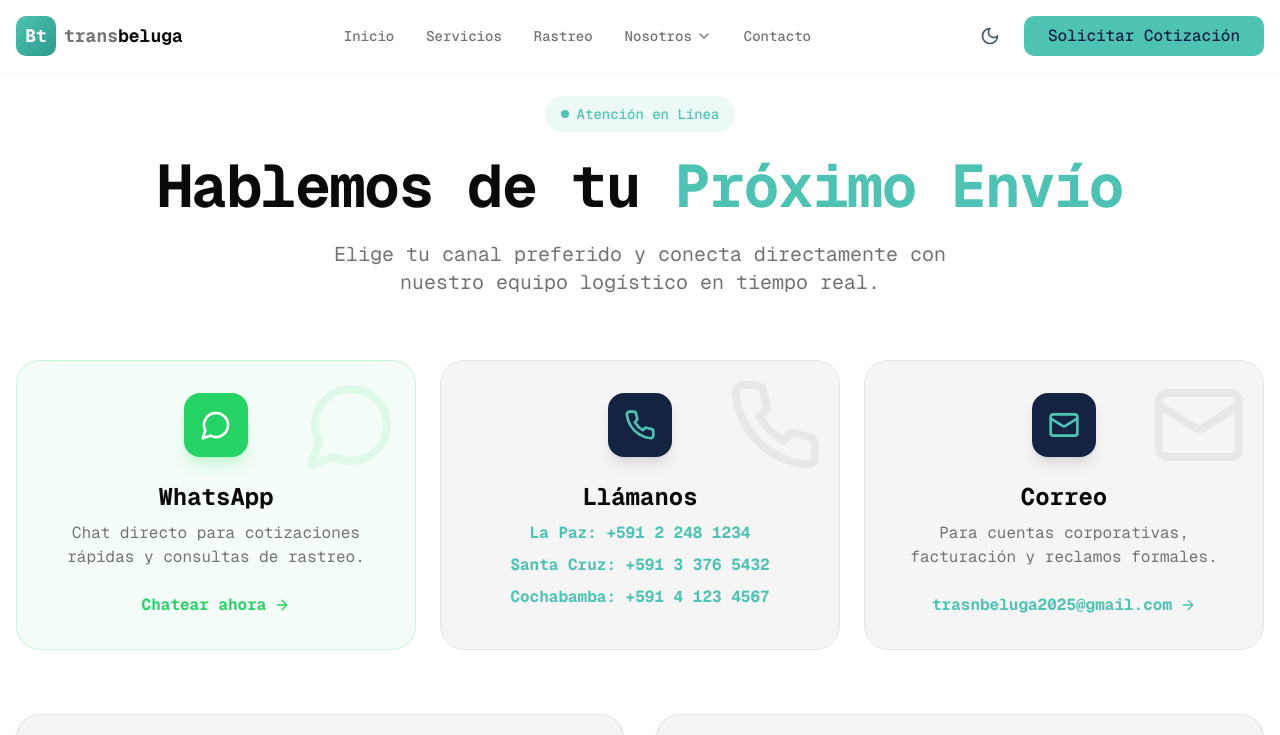
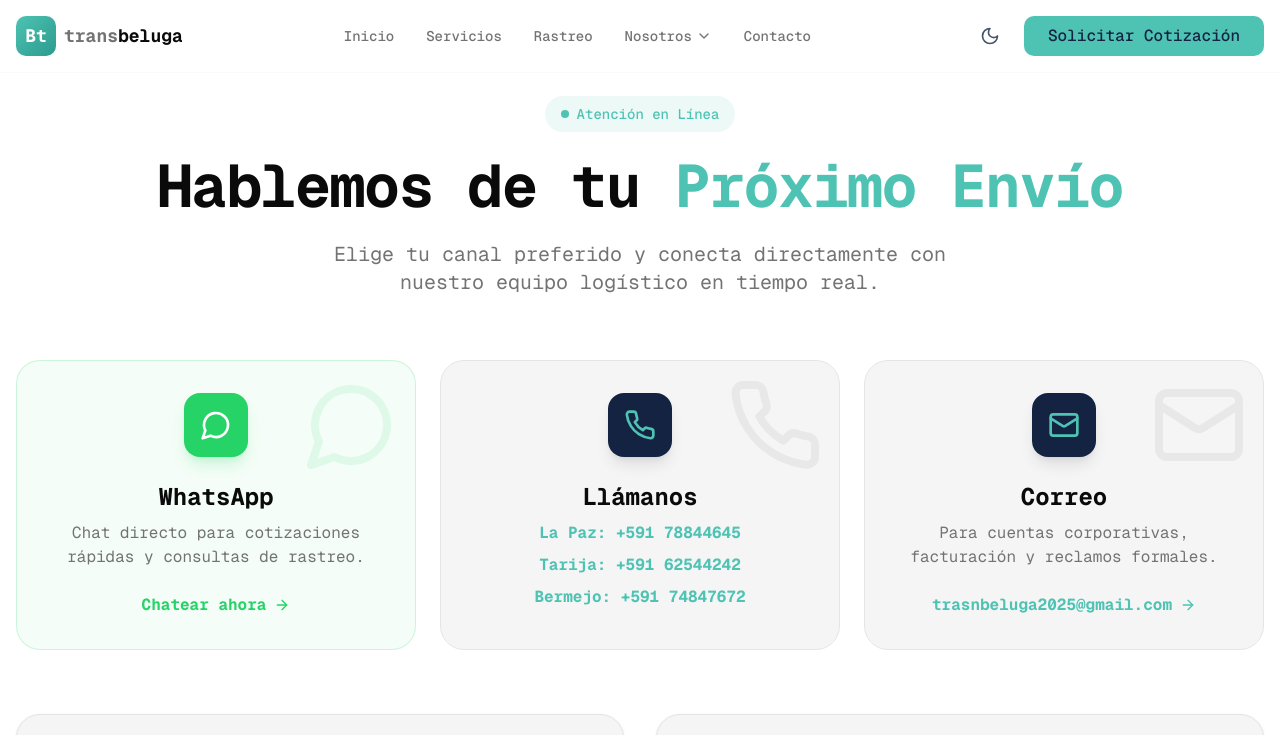
Before and after one commit to Ferchissss/transporte, a Next.js app: page /contact in a window 1280 px wide. Shown: the top 735 px of the page. Built offline with nearby package versions, Linux system fonts and the light colour scheme.

Commit message:
Refactor contact page layout and contact methods

```diff
--- a/app/contact/page.tsx
+++ b/app/contact/page.tsx
@@ -58,13 +58,13 @@ export default function Contact() {
             <h3 className="text-2xl font-bold mb-2 text-foreground">Llámanos</h3>
             <div className="flex flex-col gap-2">
               <a href="tel:+59122481234" className="text-[#4ec3b3] font-bold hover:underline">
-                La Paz: +591 2 248 1234
+                La Paz: +591 78844645
               </a>
               <a href="tel:+59133765432" className="text-[#4ec3b3] font-bold hover:underline">
-                Santa Cruz: +591 3 376 5432
+                Tarija: +591 62544242
               </a>
               <a href="tel:+59141234567" className="text-[#4ec3b3] font-bold hover:underline">
-                Cochabamba: +591 4 123 4567
+                Bermejo: +591 74847672
               </a>
             </div>
           </a>
```
